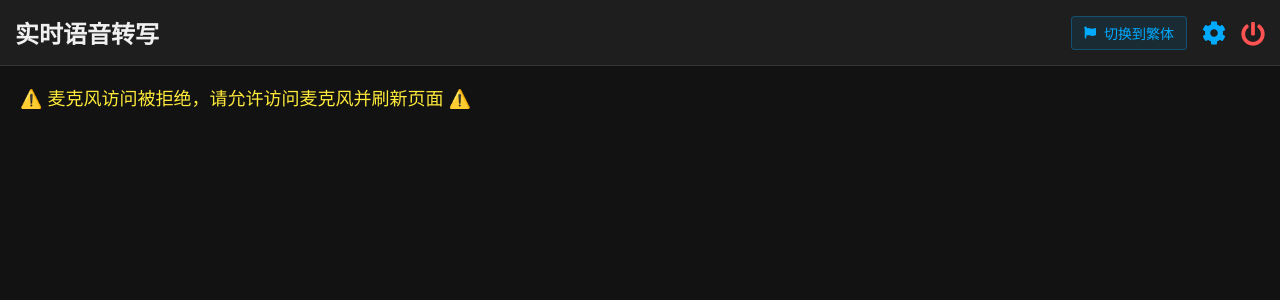
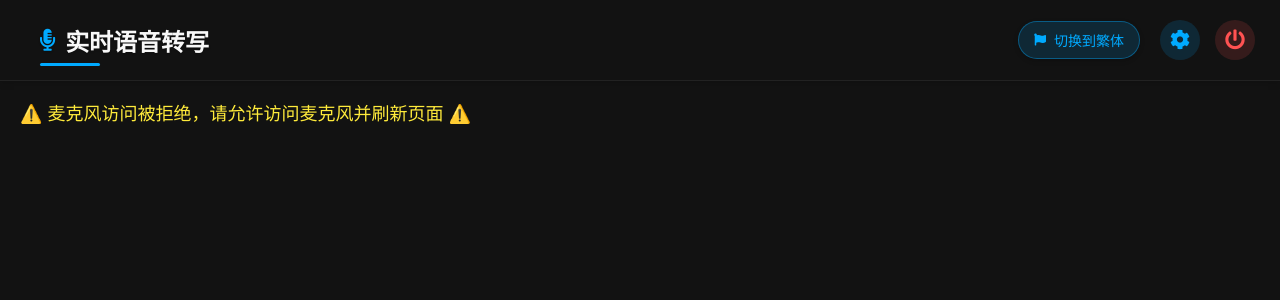
Before and after one commit to EdwainPhilo/RealtimeTranslation, a Flask app: page / in a window 1280 px wide. Shown: the top 300 px of the page. Run offline with Flask 3, Linux system fonts and the light colour scheme; parts of the project's set-up code (start-up, migrations or seed data) failed here and were passed over; some libraries are stand-ins or nearby versions.

Commit message:
增加重启页，修改ui

```diff
--- a/src/app.py
+++ b/src/app.py
@@ -91,10 +91,15 @@ def create_stt_service():
 stt_service = None
 
 
-# 路由：主页
+# 主页路由
 @app.route('/')
 def index():
     return render_template('index.html')
+
+# 重启页面路由
+@app.route('/restart')
+def restart_page():
+    return render_template('restart.html')
 
 
 # Socket.IO 事件：连接
@@ -126,10 +131,11 @@ def handle_update_config(data):
         # 保存当前配置到文件，以便重启后恢复
         stt_service.update_config(data)
 
-        # 通知客户端我们即将重启
+        # 通知客户端我们即将重启，并重定向到重启页面
         emit('restart_required', {
             'message': '正在重启应用以应用新配置...',
-            'countdown': 5  # 5秒倒计时
+            'countdown': 3,  # 3秒倒计时
+            'redirect_to': '/restart'  # 重定向到重启页面
         })
 
         print("配置已更新，准备重启应用...")
@@ -141,7 +147,7 @@ def handle_update_config(data):
             import sys
             import subprocess
 
-            # 等待2秒确保客户端收到重启消息
+            # 等待2秒确保客户端收到重启消息并重定向
             time.sleep(2)
 
             print("重启应用程序...")
@@ -190,7 +196,8 @@ def handle_reset_to_default():
         # 通知客户端我们即将重启
         emit('restart_required', {
             'message': '正在恢复默认设置并重启应用...',
-            'countdown': 5  # 5秒倒计时
+            'countdown': 3,  # 3秒倒计时
+            'redirect_to': '/restart'  # 重定向到重启页面
         })
 
         print("已恢复默认设置，准备重启应用...")
--- a/src/web/static/css/style.css
+++ b/src/web/static/css/style.css
@@ -38,22 +38,50 @@ body {
 }
 
 .header {
-    padding: 15px;
-    background-color: #1e1e1e;
+    padding: 20px 25px;
+    background-color: #121212;
     display: flex;
     justify-content: space-between;
     align-items: center;
-    border-bottom: 1px solid #333;
+    border-bottom: 1px solid #222;
+    box-shadow: 0 1px 8px rgba(0, 0, 0, 0.2);
+    position: relative;
+    z-index: 10;
 }
 
 .header h1 {
     margin: 0;
     font-size: 24px;
+    font-weight: 600;
+    color: #f8f8f8;
+    text-shadow: 0 1px 2px rgba(0, 0, 0, 0.3);
+    position: relative;
+    padding-left: 15px;
+    display: flex;
+    align-items: center;
+    gap: 10px;
+}
+
+.header h1::after {
+    content: '';
+    position: absolute;
+    bottom: -8px;
+    left: 15px;
+    width: 60px;
+    height: 3px;
+    background: #00aaff;
+    border-radius: 2px;
+}
+
+.header h1 i {
+    color: #00aaff;
+    font-size: 22px;
 }
 
 .header-controls {
     display: flex;
     align-items: center;
+    gap: 20px;
 }
 
 .control-buttons {
@@ -63,26 +91,30 @@ body {
 }
 
 .toggle-button {
-    background-color: rgba(0, 170, 255, 0.1);
-    border: 1px solid rgba(0, 170, 255, 0.3);
+    background-color: rgba(0, 170, 255, 0.15);
+    border: 1px solid rgba(0, 170, 255, 0.4);
     color: #00aaff;
     font-size: 14px;
     cursor: pointer;
-    margin-right: 15px;
-    padding: 6px 12px;
-    border-radius: 4px;
-    transition: all 0.3s;
+    padding: 8px 15px;
+    border-radius: 20px;
+    transition: all 0.3s ease;
     display: flex;
     align-items: center;
+    justify-content: center;
+    box-shadow: 0 2px 5px rgba(0, 0, 0, 0.2);
 }
 
 .toggle-button:hover {
-    background-color: rgba(0, 170, 255, 0.2);
-    transform: translateY(-2px);
+    background-color: rgba(0, 170, 255, 0.25);
+    border-color: rgba(0, 170, 255, 0.6);
+    transform: translateY(-1px);
+    box-shadow: 0 4px 8px rgba(0, 0, 0, 0.2);
 }
 
 .toggle-button:active {
     transform: translateY(0);
+    box-shadow: 0 2px 3px rgba(0, 0, 0, 0.1);
 }
 
 .toggle-button::before {
@@ -93,28 +125,40 @@ body {
     font-size: 12px;
 }
 
+.settings-icon, .shutdown-icon {
+    font-size: 20px;
+    cursor: pointer;
+    width: 40px;
+    height: 40px;
+    display: flex;
+    align-items: center;
+    justify-content: center;
+    border-radius: 50%;
+    transition: all 0.3s ease;
+    position: relative;
+}
+
 .settings-icon {
-    font-size: 24px;
-    cursor: pointer;
     color: #00aaff;
-    transition: transform 0.3s;
+    background-color: rgba(0, 170, 255, 0.15);
 }
 
 .settings-icon:hover {
     transform: rotate(30deg);
+    background-color: rgba(0, 170, 255, 0.25);
+    box-shadow: 0 0 10px rgba(0, 170, 255, 0.4);
 }
 
 .shutdown-icon {
-    font-size: 24px;
-    cursor: pointer;
     color: #ff5252;
-    transition: all 0.3s;
-    margin-top: 2px; /* 添加上边距使图标下移一点 */
+    background-color: rgba(255, 82, 82, 0.15);
 }
 
 .shutdown-icon:hover {
     transform: scale(1.1);
     color: #ff0000;
+    background-color: rgba(255, 0, 0, 0.25);
+    box-shadow: 0 0 10px rgba(255, 0, 0, 0.4);
 }
 
 .content {
--- a/src/web/static/js/client.js
+++ b/src/web/static/js/client.js
@@ -491,6 +491,20 @@ socket.on('recorder_status', function (data) {
 socket.on('restart_required', function (data) {
     console.log('应用即将重启:', data);
 
+    // 如果提供了重定向URL，则在倒计时结束后重定向
+    if (data.redirect_to) {
+        // 显示简单的重启消息
+        displayDiv.innerHTML = `<span class="restart-message">应用正在重启，${data.countdown || 3}秒后将跳转到重启页面...</span>`;
+
+        // 倒计时结束后重定向
+        setTimeout(function () {
+            window.location.href = data.redirect_to;
+        }, (data.countdown || 3) * 1000);
+
+        return; // 不显示对话框，直接返回
+    }
+
+    // 旧的处理逻辑（兼容性保留）
     // 创建重启提示对话框
     const restartDialog = document.createElement('div');
     restartDialog.style.position = 'fixed';
--- a/src/web/templates/index.html
+++ b/src/web/templates/index.html
@@ -11,7 +11,7 @@
 <body>
 <div class="container">
     <div class="header">
-        <h1>实时语音转写</h1>
+        <h1><i class="fas fa-microphone-alt"></i> 实时语音转写</h1>
         <div class="header-controls">
             <button id="toggle-chinese-mode" class="toggle-button" onclick="toggleChineseMode()">切换到繁体</button>
             <div class="control-buttons">
```
Also changed, not shown: src/web/templates/restart.html (added, +250 -0 lines).
